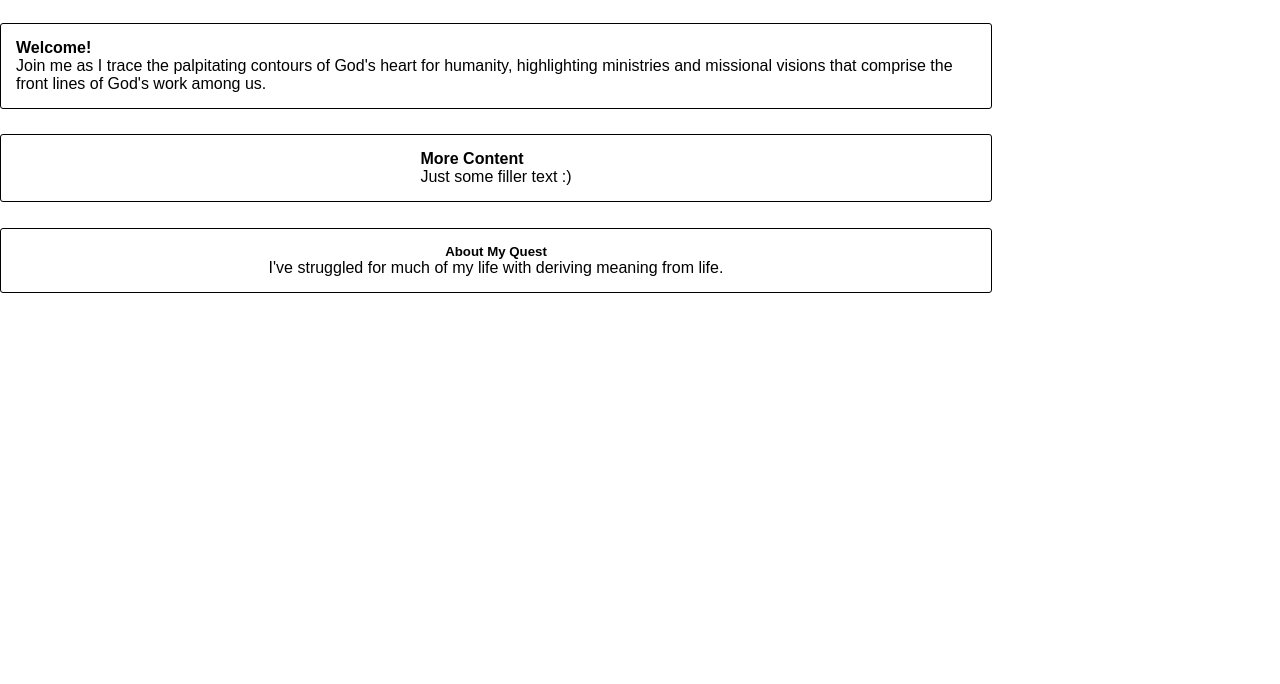
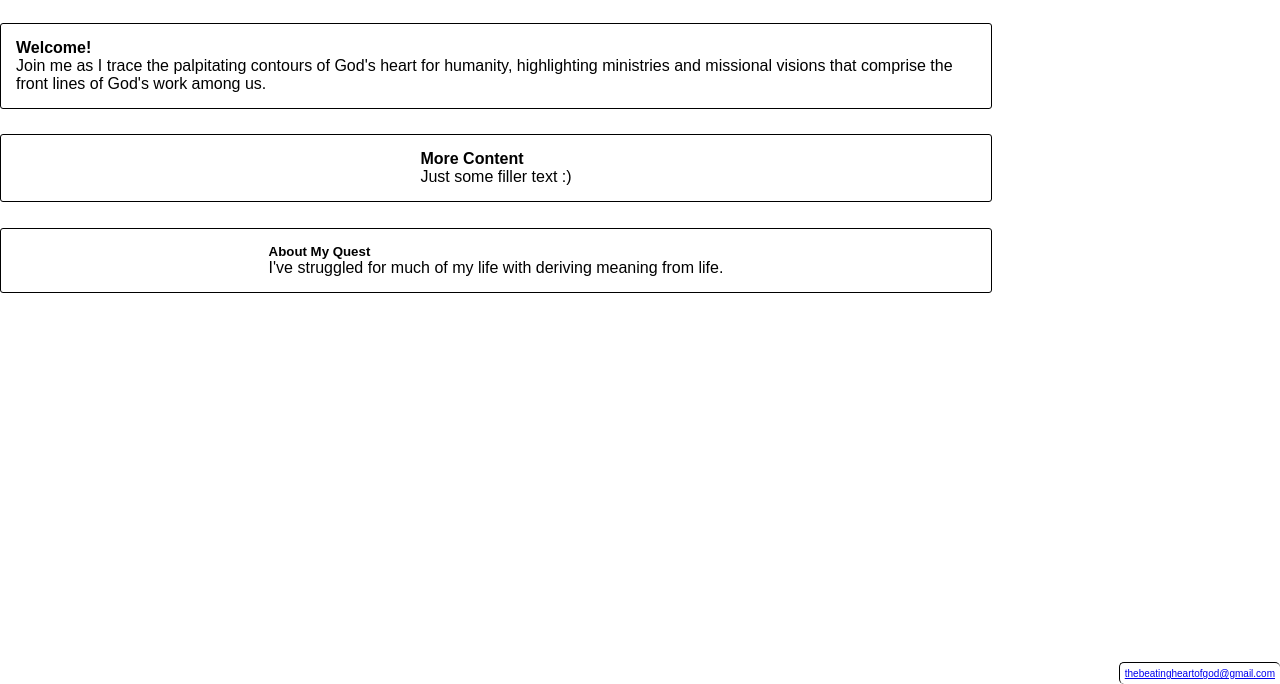
Before and after one commit to jonathan-warkentine/beatingheartofgod.github.io, a plain HTML site: page index.html in a window 1280 px wide. Shown: the part 116-800 px from the top of the page. Drawn offline with Linux system fonts and the light colour scheme.

Commit message:
reworked the footer to be just an email address

```diff
--- a/Assets/CSS/style.CSS
+++ b/Assets/CSS/style.CSS
@@ -72,6 +72,18 @@ p {
 
 }
 
+footer{
+    position: fixed;
+    bottom: 0;
+    right: 0;
+    font-size: x-small;
+    background-color: white;
+    border-top: solid black 1px;
+    border-left: solid black 1px;
+    padding: 5px;
+    border-radius: 5px;
+}
+
 /* creating a class to apply to sticky elements */
 
 /* .sticky{
--- a/index.html
+++ b/index.html
@@ -41,11 +41,17 @@
                 </section>
             </section>
 
+            <section class="content-card">
+                <article>
+                    <h5>About My Quest</h5>
+                    <p>I've struggled for much of my life with deriving meaning from life.</p>
+                </article>
+            </section>
+
         </main>
 
-        <footer class="content-card">
-            <h5>About My Quest</h5>
-            <p>I've struggled for much of my life with deriving meaning from life.</p>
+        <footer>
+            <a href="mailto:thebeatingheartofgod@gmail.com">thebeatingheartofgod@gmail.com</a>
         </footer>
 
     </body>
```
